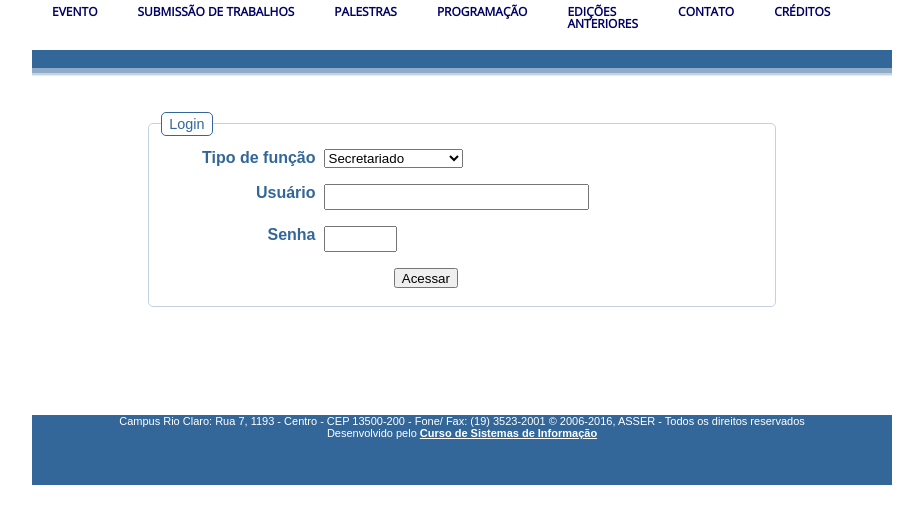
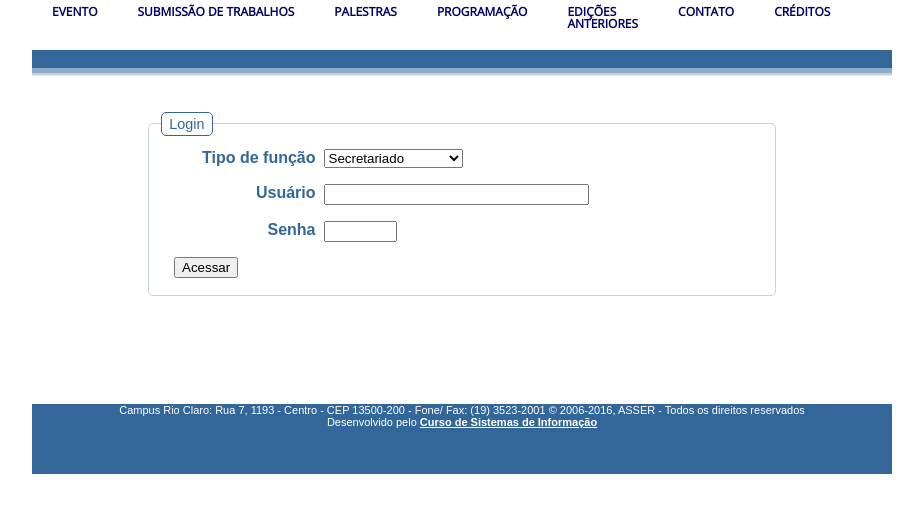
Before and after one commit to aceiro/eventosasser, a PHP site: page /adm/ in a window 1280 px wide. Shown: the part 191-715 px from the top of the page, without its empty margins (178-1101 px from the left). Run offline with PHP 8.4, Linux system fonts and the light colour scheme; some libraries are stand-ins or nearby versions.

Commit message:
add missing file

```diff
--- a/css/estilo.css
+++ b/css/estilo.css
@@ -233,7 +233,7 @@ fieldset div {
 }
 
 fieldset input {
-	height: 20px;
+	/*height: 20px; */
 }
 
 #semra{
@@ -241,12 +241,45 @@ fieldset input {
 			width: 150px;
 			height: 50px;
 			background-color: #0000AA;
-		}
+}
 
 .button{
+
+	/*like a bootstrap*/
+    display: inline-block;
+    padding: 6px 12px;
+    margin-bottom: 0;
+    font-size: 14px;
+    font-weight: 400;
+    line-height: 1.42857143;
+    text-align: center;
+    white-space: nowrap;
+    vertical-align: middle;
+    -ms-touch-action: manipulation;
+    touch-action: manipulation;
+    cursor: pointer;
+    -webkit-user-select: none;
+    -moz-user-select: none;
+    -ms-user-select: none;
+    user-select: none;
+    background-image: none;
+    border: 1px solid transparent;
+    border-radius: 4px;
+}
+
+
+.button-right{
 	float: right;
-	width: 60%;
-	font-size: 10px;
+	color: #fff;
+    background-color: #337ab7;
+    border-color: #2e6da4;
+    margin: 10px;
+}
+
+.button-right:hover {
+	color: #fff;
+    background-color: #286090;
+    border-color: #204d74;
 }
 
 label.error{
```
Also changed, not shown: other parts of css/estilo.css (+37 -0 lines).
